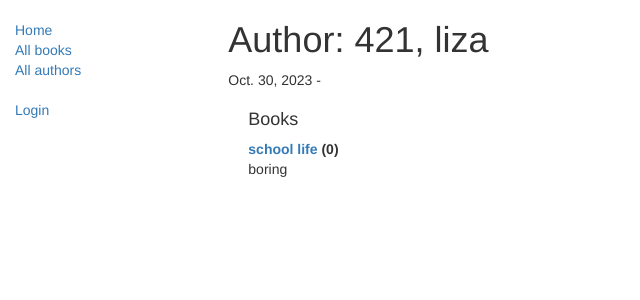
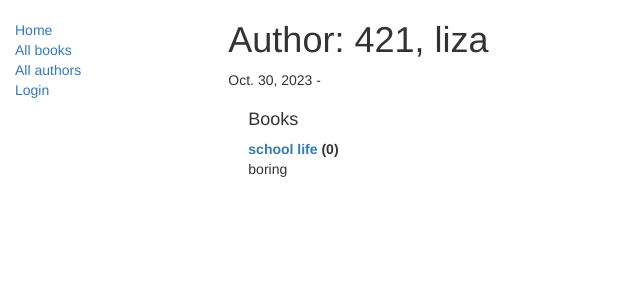
Before and after one commit to L1Z3B3ZE/practice, a Django app: page /catalog/author/2 in a window 1280 px wide. Shown: the top 300 px of the page, without its empty margins (0-640 px from the left). Run offline with Django 4.2, Linux system fonts and the light colour scheme; data comes from the database, SQL or seed files in the repository; both versions use the stored data as it was after the commit; some libraries are stand-ins or nearby versions.

Commit message:
add login/logout links

```diff
--- a/locallibrary/catalog/templates/base_generic.html
+++ b/locallibrary/catalog/templates/base_generic.html
@@ -24,16 +24,14 @@
               <li><a href="{% url 'index' %}">Home</a></li>
               <li><a href="{% url 'books' %}">All books</a></li>
               <li><a href="{% url 'authors' %}">All authors</a></li>
-            </ul>
-
-            <ul class="sidebar-nav">
-               {% if user.is_authenticated %}
+              {% if user.is_authenticated %}
                  <li>User: {{ user.get_username }}</li>
                  <li><a href="{% url 'logout'%}?next={{request.path}}">Logout</a></li>
                {% else %}
                  <li><a href="{% url 'login'%}?next={{request.path}}">Login</a></li>
                {% endif %}
             </ul>
+
           {% endblock %}
         </div>
         <div class="col-sm-10 ">{% block content %}{% endblock %}
```
Also changed, not shown: locallibrary/db.sqlite3.
